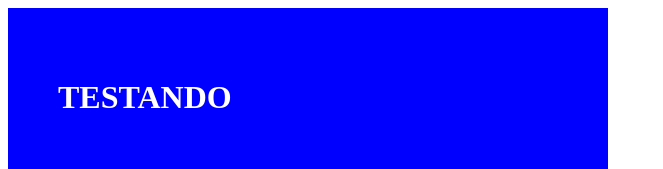
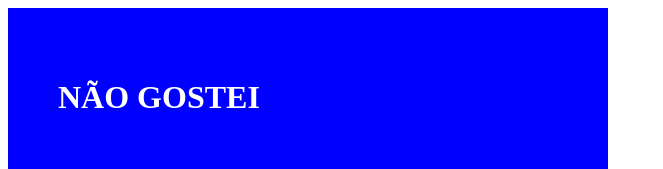
Before and after one commit to Chaverbr/AprendendoGit, a plain HTML site: page index.html in a window 1280 px wide. Shown: the top 169 px of the page, without its empty margins (0-663 px from the left). Drawn offline with Linux system fonts and the light colour scheme.

Commit message:
Mudando tag h1

```diff
--- a/index.html
+++ b/index.html
@@ -19,7 +19,7 @@
 </head>
 <body>
     <div>
-        <h1>TESTANDO</h1>
+        <h1>NÃO GOSTEI</h1>
     </div>
 </body>
 </html>
```
